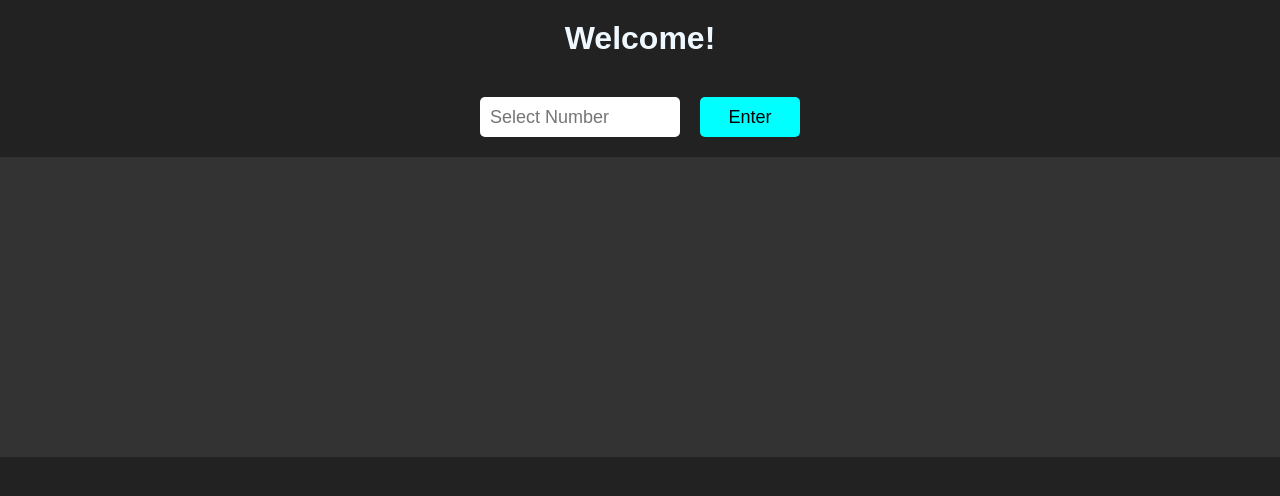
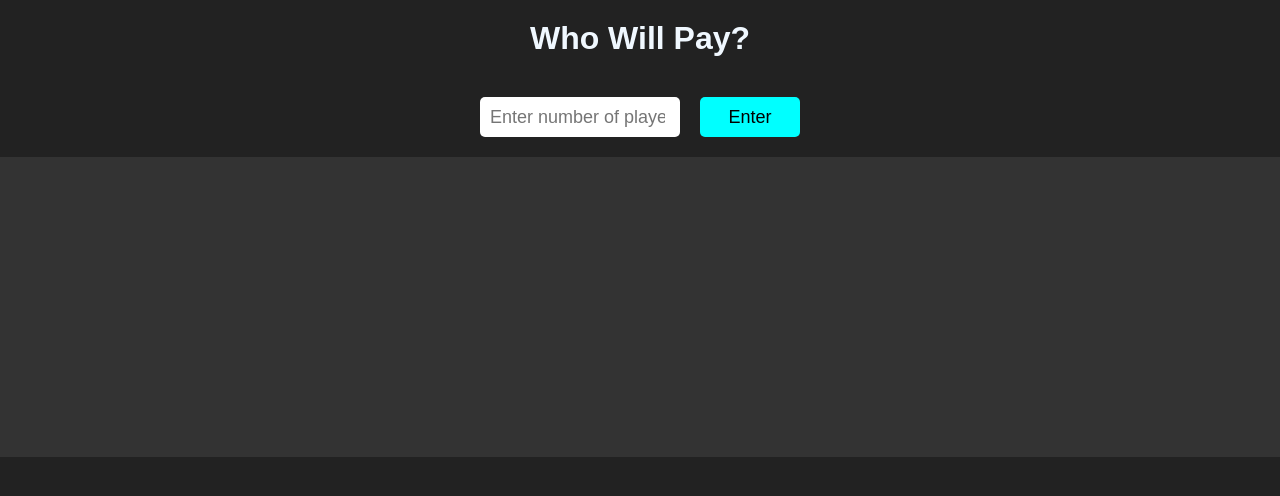
Before and after one commit to MohdFaizan63/Random-Pick, a plain HTML site: page index.html in a window 1280 px wide. Drawn offline with Linux system fonts and the light colour scheme.

Commit message:
Update index.html

```diff
--- a/index.html
+++ b/index.html
@@ -2,25 +2,23 @@
 <html>
 <head>
     <meta charset="utf-8">
-    <meta http-equiv="X-UA-Compatible" content="IE=edge">
-    <title>Circle Generator</title>
-    <meta name="viewport" content="width=device-width, initial-scale=1">
+    <title>Who Will Pay?</title>
+    <meta name="viewport" content="width=device-width, initial-scale=1.0">
     <link rel="stylesheet" href="style.css">
 </head>
 <body>
     <div class="container">
         <div class="heading">
-            <h1>Welcome!</h1>
+            <h1>Who Will Pay?</h1>
         </div>
         <div class="inpbx">
-            <input type="number" placeholder="Select Number">
+            <input type="number" placeholder="Enter number of players (1-10)">
             <button onclick="genCircle()">Enter</button>
         </div>
         <div class="circle">
-            <svg id="circle-svg" width="600" height="300"></svg>
+            <svg id="circle-svg" width="100%" height="300"></svg>
         </div>
     </div>
-
     <script src="script.js"></script>
 </body>
 </html>
```
